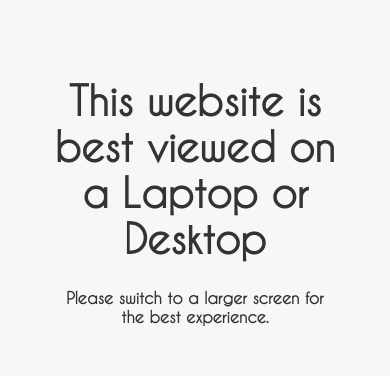
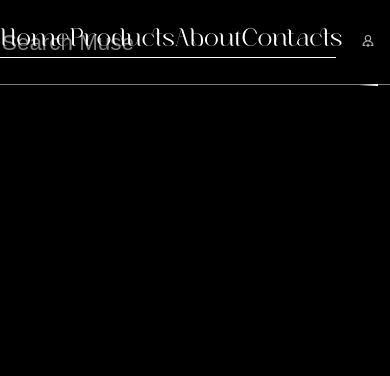
Before and after one commit to Nishantjha02/E-commerce-MUSE-, a React (Create React App) app in the folder frontend/: page / in a window 390 px wide. Shown: the top 376 px of the page. Built offline with nearby package versions, Linux system fonts and the light colour scheme; no server answers; the HTML template or start-up script is replaced by a standard one.

Commit message:
Remove mobile restriction - allow mobile access

```diff
--- a/frontend/src/App.css
+++ b/frontend/src/App.css
@@ -19,44 +19,7 @@ body
     display: none;
   }
 
-  @media (max-width: 768px) {
-    .app-content {
-      display: none;
-    }
 
-    .mobile-message {
-      display: block;
-      text-align: center;
-      padding: 20px;
-      background-color: #f7f7f7;
-      color: #333;
-      font-size: 18px;
-    }
-    .mobile-message > p{
-        color: #333;
-    }
-  }
-  .mobile-message {
-    display: none;
-    height: 100vh;
-    text-align: center;
-    padding: 50px;
-    background-color: #f7f7f7;
-    color: #333;
-    font-size: 20px;
-    font-weight: bold;
-    box-shadow: 0 4px 8px rgba(0, 0, 0, 0.1);
-  }
-
-  @media (max-width: 768px) {
-    .app-content {
-      display: none;
-    }
-
-    .mobile-message {
-      display: block;
-    }
-  }
 
 @font-face {
     font-family: V;
--- a/frontend/src/App.js
+++ b/frontend/src/App.js
@@ -28,11 +28,6 @@ function App() {
 
   return (
     <>
-      <div className="mobile-message">
-        <h1>This website is best viewed on a Laptop or Desktop</h1>
-        <p>Please switch to a larger screen for the best experience.</p>
-      </div>
-
       <div className="app-content">
         <Header searchInputRef={searchInputRef} />
         <Routes>
```
